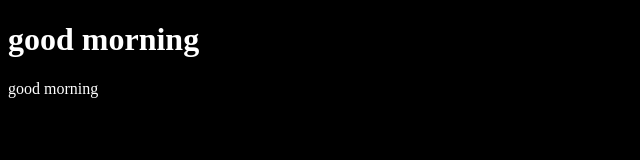
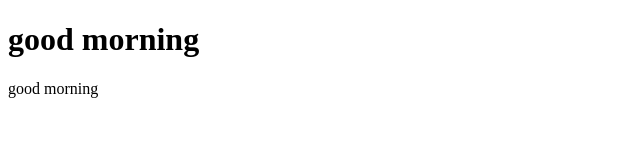
Before and after one commit to solitonmedic/solitonmedic.github.io, a plain HTML site: page index.html in a window 1280 px wide. Shown: the whole page, without its empty margins (0-640 px from the left). Drawn offline with Linux system fonts and the light colour scheme.

Commit message:
Update index.html

```diff
--- a/index.html
+++ b/index.html
@@ -2,11 +2,6 @@
 <html>
 <head>
 	<title>Miguel Rivera</title>
-	<style type="text/css">
-		* {
-			background: black;
-			color: white;
-		}
 	</style>
 </head>
 <body>
```
